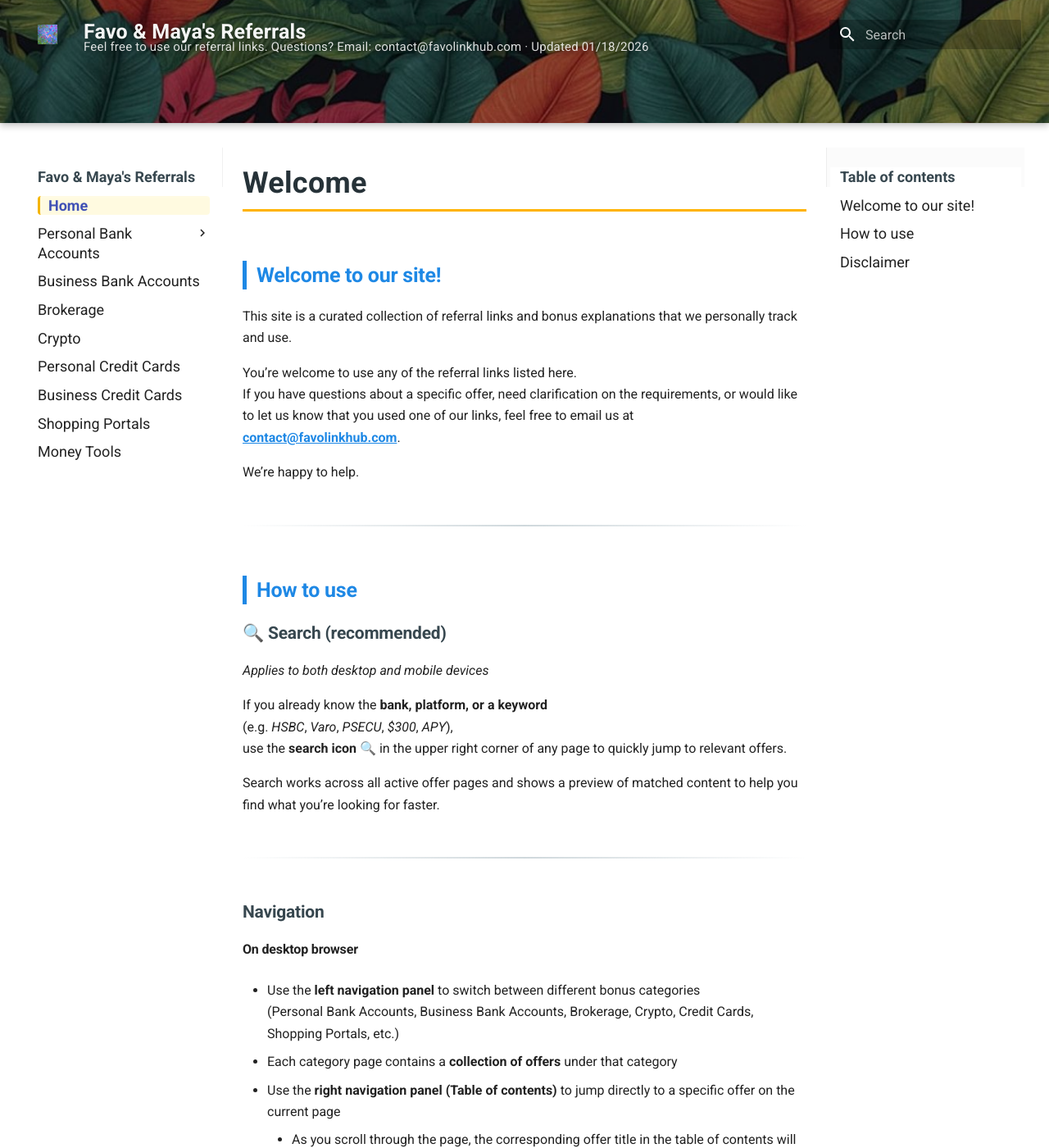
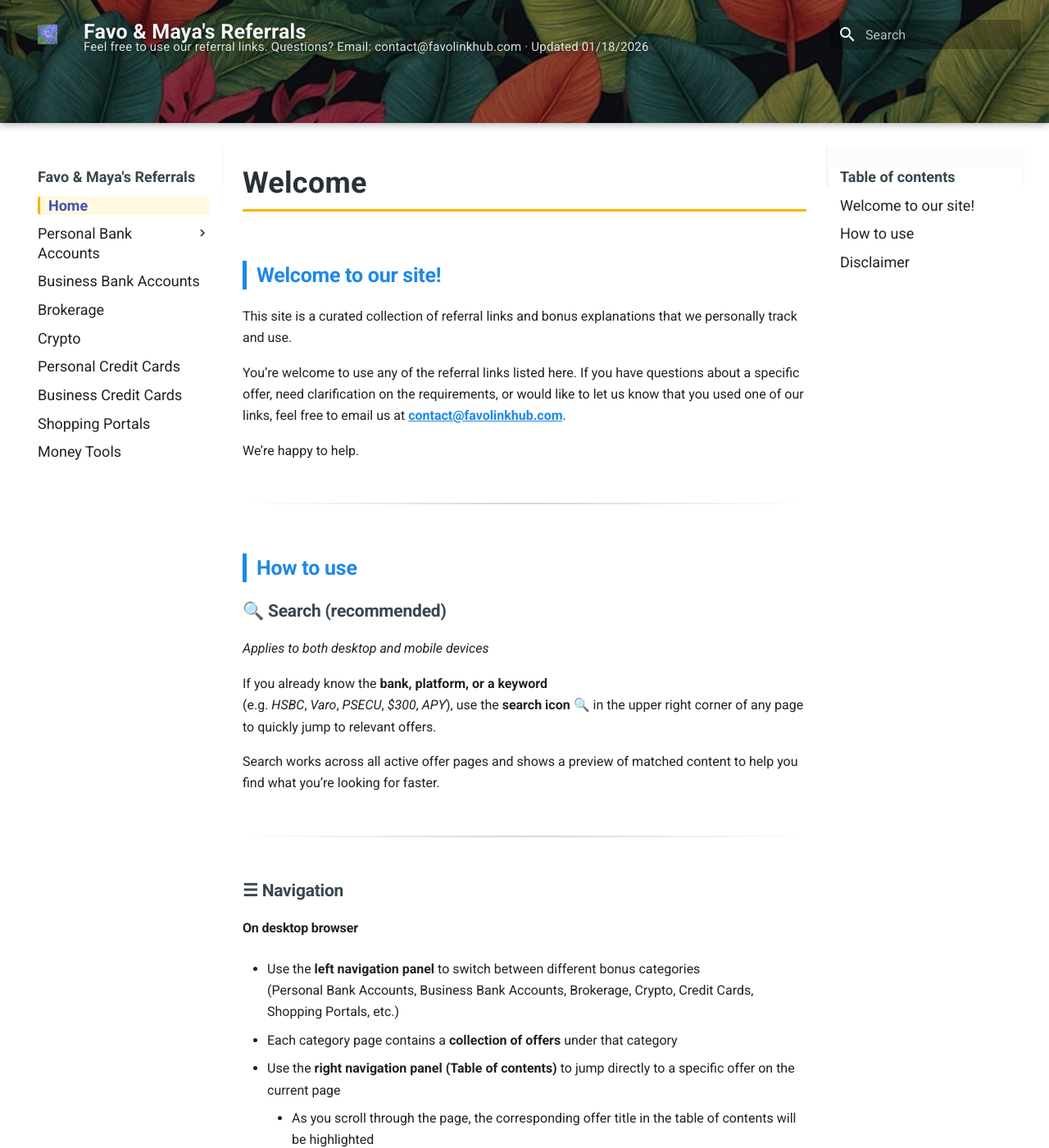
Before and after one commit to whispersofzephyr/favolinkhub-site, an MkDocs documentation site: the page built from docs/index.md, in a window 1280 px wide and 1400 px high. Shown: the whole window at 82% size. Built offline with MkDocs 1.6.1 and Material for MkDocs 9.7.7, drawn with Linux system fonts in a browser that asks for light colours.

```diff
--- a/docs/index.md
+++ b/docs/index.md
@@ -3,9 +3,7 @@
 ## Welcome to our site!
 This site is a curated collection of referral links and bonus explanations that we personally track and use.
 
-You’re welcome to use any of the referral links listed here.
-If you have questions about a specific offer, need clarification on the requirements, or would like to let us know that you used one of our links, feel free to email us at
-[**contact@favolinkhub.com**](mailto:contact@favolinkhub.com).
+You’re welcome to use any of the referral links listed here. If you have questions about a specific offer, need clarification on the requirements, or would like to let us know that you used one of our links, feel free to email us at [**contact@favolinkhub.com**](mailto:contact@favolinkhub.com).
 
 We’re happy to help.
 
@@ -24,7 +22,7 @@ Search works across all active offer pages and shows a preview of matched conten
 
 ---
 
-### Navigation
+### ☰ Navigation
 
 #### On desktop browser
 
@@ -67,4 +65,4 @@ Offers, terms, and availability can change at any time.
 We do our best to keep everything up to date, but changes may occur.
 
 Always verify the most current terms directly with the bank or service before applying.
-If you’re unsure about an offer or want us to double-check something for you, feel free to email us at [**contact@favolinkhub.com**](mailto:contact@favolinkhub.com). We’re happy to help.
+If you’re unsure about an offer or want us to double-check something for you, feel free to email us at [**contact@favolinkhub.com**](mailto:contact@favolinkhub.com).   We’re happy to help.
```
